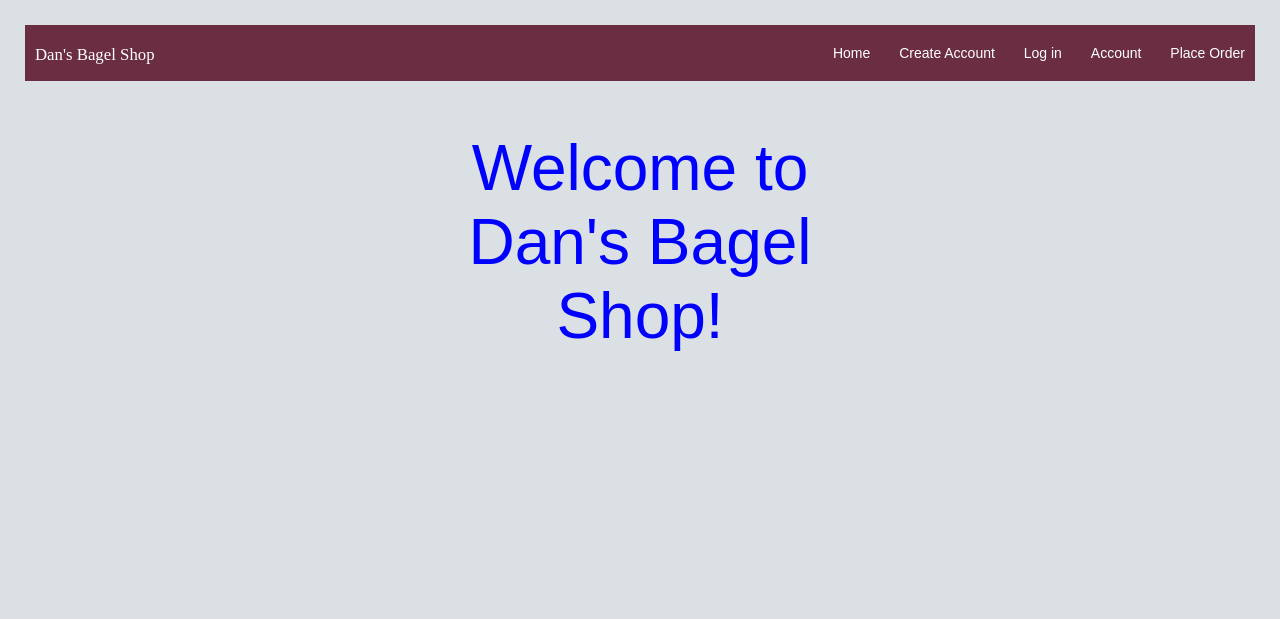
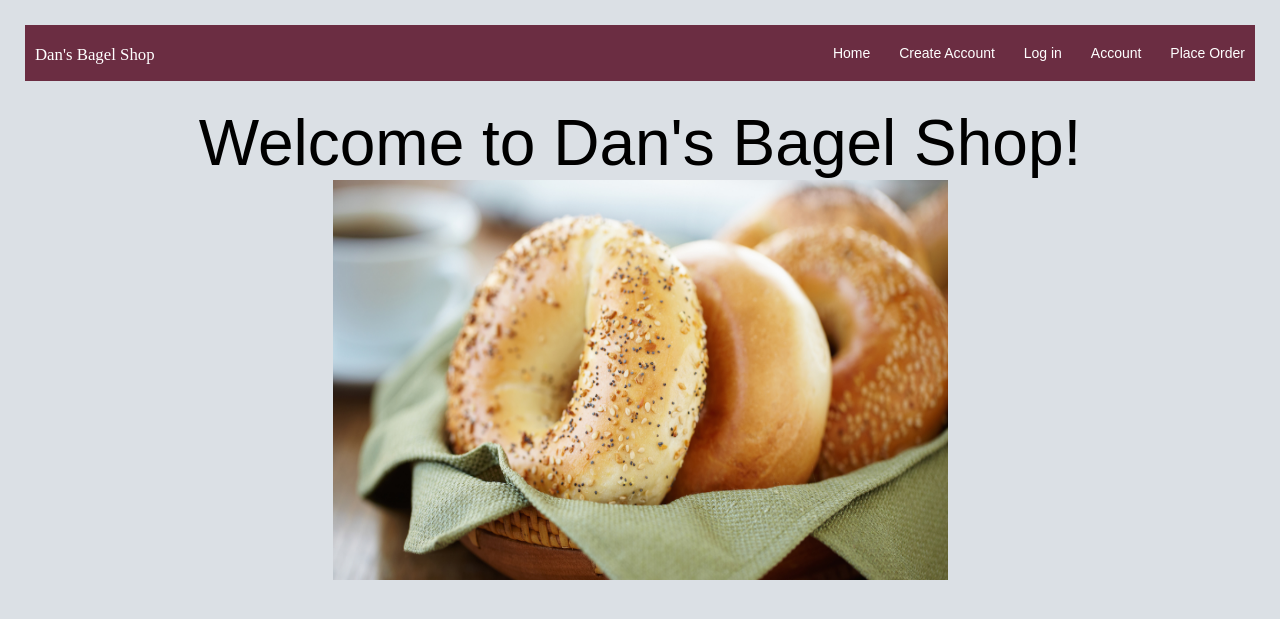
Before and after one commit to jennaknudsen/cs3450-7even, a Django app: page /dansbagels/home in a window 1280 px wide. Shown: the top 619 px of the page. Run offline with Django 3.2, Linux system fonts and the light colour scheme.

Commit message:
I added a doc to cite images. I also fixed some formatting issues with admin links. I added an image to the home page.

```diff
--- a/src/djangoserver_cs3450/dansbagels/static/dansbagels/style.css
+++ b/src/djangoserver_cs3450/dansbagels/static/dansbagels/style.css
@@ -28,6 +28,13 @@ a:link, a:visited, a:active {
 table, th, td {
   border: 1px solid black;
   border-collapse: collapse;
+}
+
+.center {
+    display: block;
+    margin-left: auto;
+    margin-right: auto;
+    width: 50%;
 }
 
 .menuItem {
@@ -66,37 +73,33 @@ table, th, td {
     font-size:larger;
 }
 
+#admin-links {
+	text-align: right;
+	background-color: #6B2D42;
+	padding-top: 20px;
+	padding-bottom: 20px;
+	padding-right: 10px;
+	padding-left: 10px;
+}
+
+/* The navigation menu links */
+#admin-links a {
+    padding: 8px 15px 8px 32px;
+    text-decoration: none;
+    color: white;
+}
+
 #welcome {
 	text-align: = center;
 	font-size: 35px;
 	font-weight: normal;
-	width:500px;
+	width:900px;
     margin: 0 auto;
-	margin-top: 50px;
+	margin-top: 25px;
 	font-size: 48pt;
-	color: blue;
 }
 
 
-/* Side navigation stuff from https://www.w3schools.com/howto/howto_js_sidenav.asp--> */
-/* The side navigation menu */
-#Sidenav {
-    position: fixed; /* Stay in place */
-    z-index: 1; /* Stay on top */
-    right: 25px;
-    background-color: #6B2D42;
-    overflow-x: hidden; /* Disable horizontal scroll */
-    padding-right: 10px;
-    color:white;
-}
-
-/* The navigation menu links */
-#Sidenav a {
-    padding: 8px 15px 8px 32px;
-    text-decoration: none;
-    color: white;
-    display: block;
-}
 
 #exceptionLink {
     color: blue;
--- a/src/djangoserver_cs3450/dansbagels/templates/dansbagels/account.html
+++ b/src/djangoserver_cs3450/dansbagels/templates/dansbagels/account.html
@@ -19,9 +19,8 @@
             <a href="/dansbagels/orderBagel" class="link">Place Order</a>
         </div>
         {% if permitted %}
-            <div id="Sidenav">
-                <p style="padding-left:15px">Admin Links</p>
-                <a href="/dansbagels/admin/add_rem">Database Info</a><br>
+            <div id="admin-links">
+                <a href="/dansbagels/admin/add_rem">Database Info</a>
                 <a href="#">Inventory</a>
             </div>
         {% endif %}
--- a/src/djangoserver_cs3450/dansbagels/templates/dansbagels/admin__add_rem.html
+++ b/src/djangoserver_cs3450/dansbagels/templates/dansbagels/admin__add_rem.html
@@ -20,9 +20,8 @@
         </div>
         <div>
         {% if permitted %}
-            <div id="Sidenav">
-                <p style="padding-left:15px">Admin Links</p>
-                <a href="/dansbagels/admin/add_rem">Database Info</a><br>
+            <div id="admin-links">
+                <a href="/dansbagels/admin/add_rem">Database Info</a>
                 <a href="#">Inventory</a>
             </div>
             <h1>Database Info</h1>
--- a/src/djangoserver_cs3450/dansbagels/templates/dansbagels/createAccount.html
+++ b/src/djangoserver_cs3450/dansbagels/templates/dansbagels/createAccount.html
@@ -19,9 +19,8 @@
             <a href="/dansbagels/orderBagel" class="link">Place Order</a>
         </div>
         {% if permitted %}
-            <div id="Sidenav">
-                <p style="padding-left:15px">Admin Links</p>
-                <a href="/dansbagels/admin/add_rem">Database Info</a><br>
+            <div id="admin-links">
+                <a href="/dansbagels/admin/add_rem">Database Info</a>
                 <a href="#">Inventory</a>
             </div>
         {% endif %}
--- a/src/djangoserver_cs3450/dansbagels/templates/dansbagels/home.html
+++ b/src/djangoserver_cs3450/dansbagels/templates/dansbagels/home.html
@@ -4,6 +4,7 @@
 
 <html lang="en">
     <head>
+        {% load static %}
         <meta charset="utf-8"/>
         <link rel="stylesheet" href="{% static 'dansbagels/style.css' %}" type="text/css"/>
         <link rel="shortcut icon" href="{%static 'dansbagels/images/favicon.ico' %}"/>
@@ -24,12 +25,12 @@
         <!-- Sidenav is for links that appear for the Admin. The CSS stuff is not working -->
 
         {% if permitted %}
-            <div id="Sidenav">
-                <p style="padding-left:15px">Admin Links</p>
-                <a href="/dansbagels/admin/add_rem">Database Info</a><br>
+            <div id="admin-links">
+                <a href="/dansbagels/admin/add_rem">Database Info</a>
                 <a href="#">Inventory</a>
             </div>
         {% endif %}
-        <h1 id="welcome" align="center" style="color:blue">Welcome to Dan's Bagel Shop!</h1>
+        <h1 id="welcome" align="center">Welcome to Dan's Bagel Shop!</h1>
+        <img src="{% static 'dansbagels/images/bagels.png' %}" alt="bagels" width="600" height="400" class="center">
     </body>
 </html>
--- a/src/djangoserver_cs3450/dansbagels/templates/dansbagels/login.html
+++ b/src/djangoserver_cs3450/dansbagels/templates/dansbagels/login.html
@@ -19,9 +19,8 @@
             <a href="/dansbagels/orderBagel" class="link">Place Order</a>
         </div>
         {% if permitted %}
-            <div id="Sidenav">
-                <p style="padding-left:15px">Admin Links</p>
-                <a href="/dansbagels/admin/add_rem">Database Info</a><br>
+            <div id="admin-links">
+                <a href="/dansbagels/admin/add_rem">Database Info</a>
                 <a href="#">Inventory</a>
             </div>
         {% endif %}
--- a/src/djangoserver_cs3450/dansbagels/templates/dansbagels/orderBagel.html
+++ b/src/djangoserver_cs3450/dansbagels/templates/dansbagels/orderBagel.html
@@ -20,9 +20,8 @@
             <a href="/dansbagels/orderBagel" class="link">Place Order</a>
         </div>
         {% if permitted %}
-            <div id="Sidenav">
-                <p style="padding-left:15px">Admin Links</p>
-                <a href="/dansbagels/admin/add_rem">Database Info</a><br>
+            <div id="admin-links">
+                <a href="/dansbagels/admin/add_rem">Database Info</a>
                 <a href="#">Inventory</a>
             </div>
         {% endif %}
```
Also changed, not shown: src/djangoserver_cs3450/dansbagels/static/dansbagels/images/bagels.png (added).
